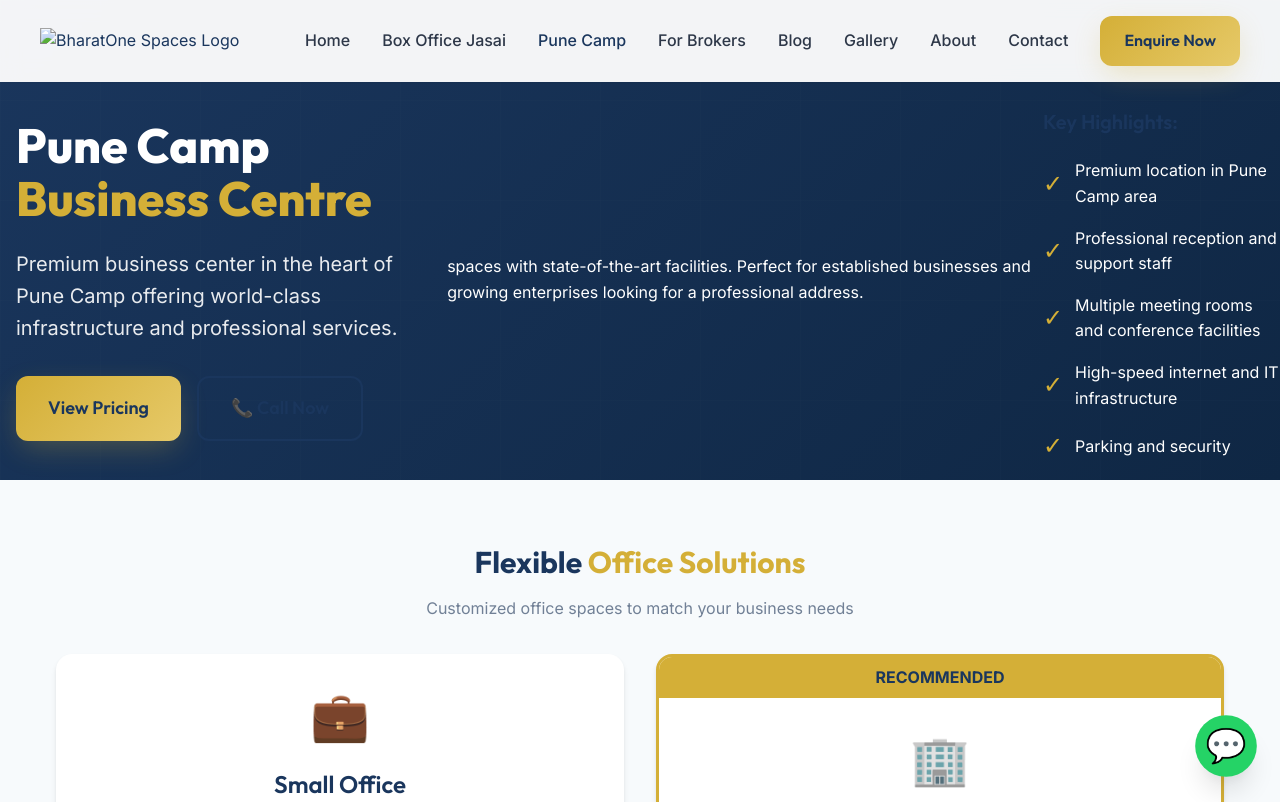
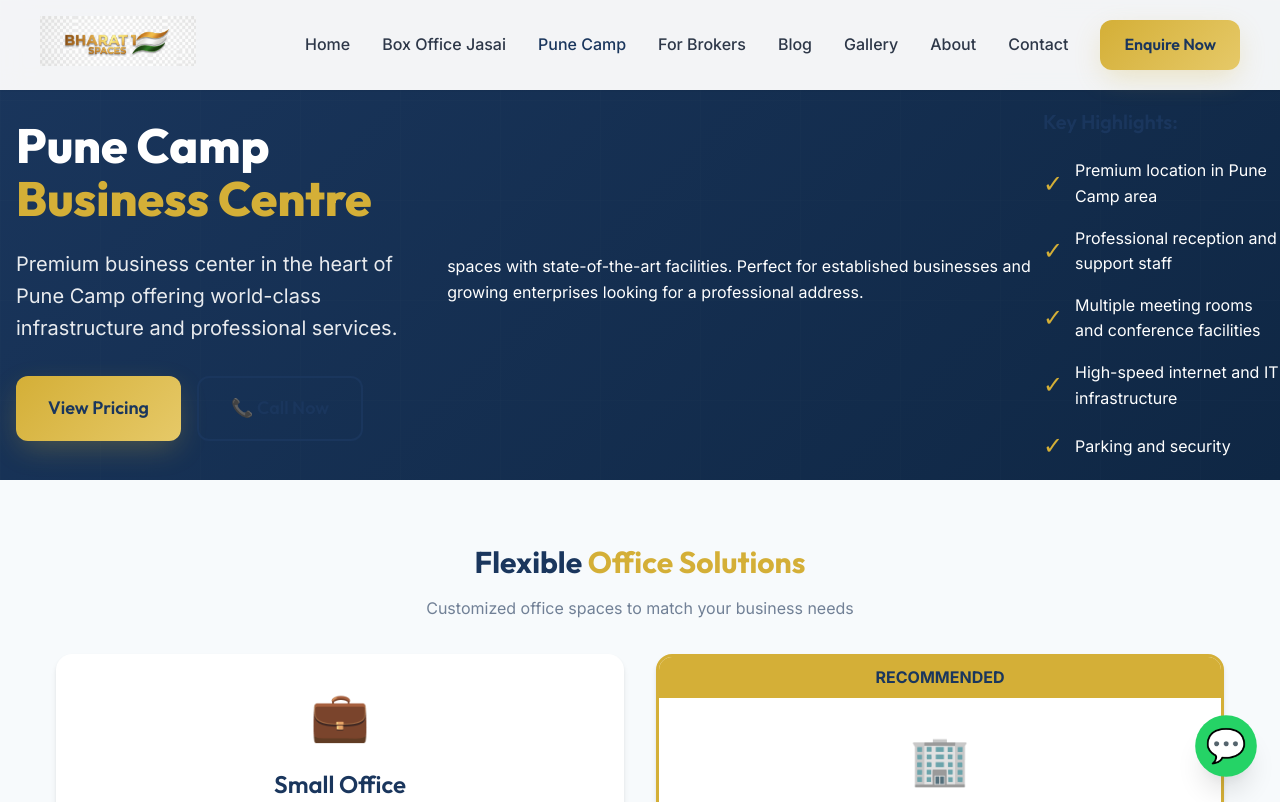
Before and after one commit to bharatonespaces-spec/bharatonespaces-website, a plain HTML site: page pune-camp.html in a window 1280 px wide. Shown: the top 802 px of the page. Drawn offline with Linux system fonts and the light colour scheme.

Commit message:
Fix image paths in pune-camp.html

```diff
--- a/pune-camp.html
+++ b/pune-camp.html
@@ -9,7 +9,7 @@
     <title>Pune Camp Business Centre - BharatOne Spaces</title>
 
     <link rel="stylesheet" href="css/styles.css">
-    <link rel="icon" type="image/png" href="images/logo.png">
+    <link rel="icon" type="image/png" href="logo.png">
 </head>
 
 <body>
@@ -17,7 +17,7 @@
     <header class="header">
         <nav class="nav container">
             <a href="index.html">
-                <img src="images/logo.png" alt="BharatOne Spaces Logo" class="nav-logo">
+                <img src="logo.png" alt="BharatOne Spaces Logo" class="nav-logo">
             </a>
 
             <button class="nav-toggle" aria-label="Toggle navigation">
@@ -320,7 +320,7 @@
         <div class="container">
             <div class="footer-content">
                 <div class="footer-section">
-                    <img src="images/logo.png" alt="BharatOne Spaces"
+                    <img src="logo.png" alt="BharatOne Spaces"
                         style="height: 60px; margin-bottom: var(--space-4);">
                     <p>Premium office spaces in Jasai and Pune for startups, freelancers, and growing businesses.</p>
                 </div>
```
